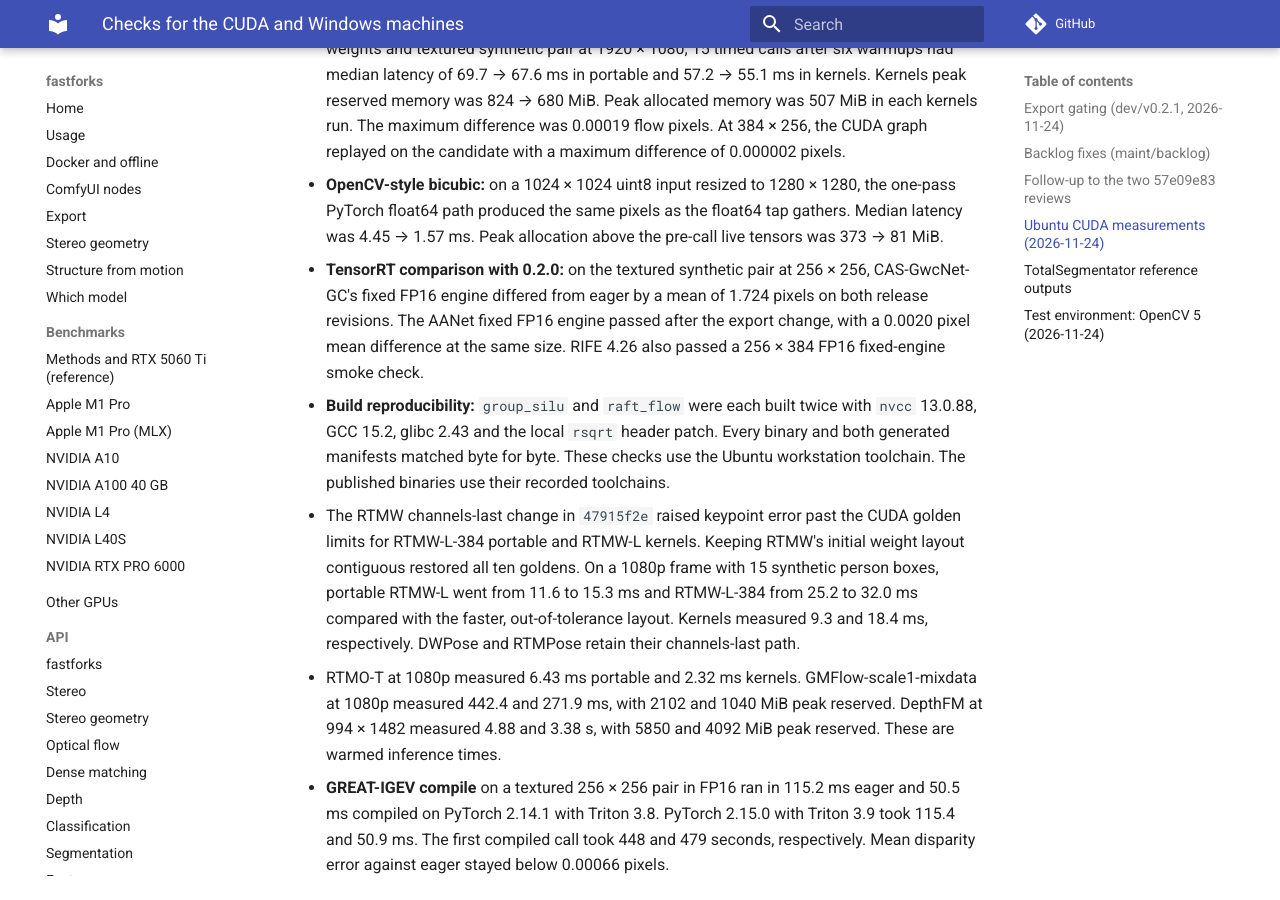
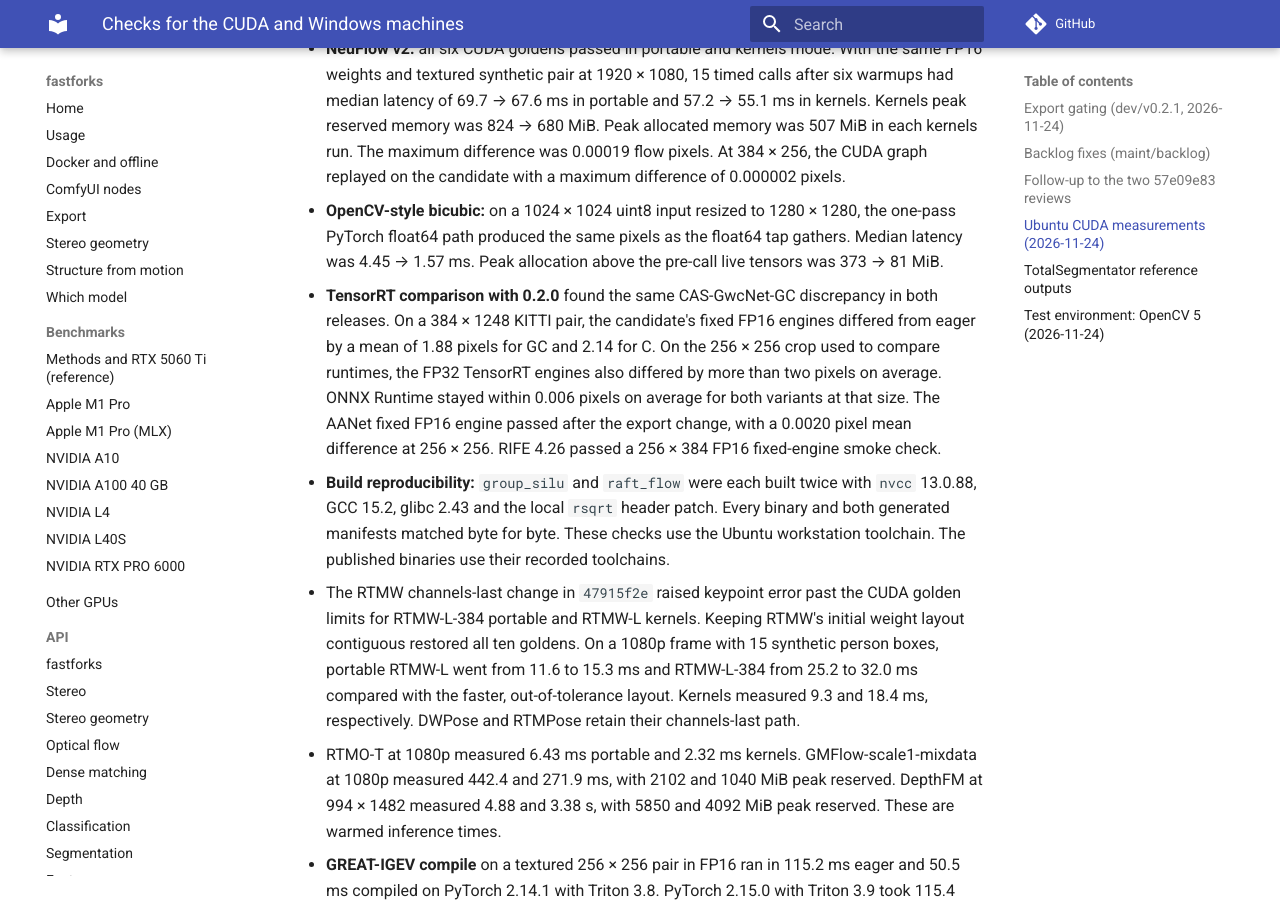
Before and after one commit to kleinicke/fastforks, an MkDocs documentation site: the page built from docs/plans/cuda-windows-checks.md, in a window 1280 px wide and 900 px high, scrolled down 3518 px. Built offline with MkDocs 1.6.1 and Material for MkDocs 9.7.7, drawn with Linux system fonts in a browser that asks for light colours; comment, search, counter and statistics services are not loaded; some of the changed text lies outside the part shown.

Commit message:
Gate inaccurate CAS-GwcNet TensorRT exports
Both variants differ from eager by roughly two pixels on a padded KITTI frame, and the smaller FP32 engines diverge as well. ONNX Runtime on the comparison crop stays within 0.006 pixels on average. Keep the ONNX path available and record the hardware results.

```diff
--- a/docs/plans/cuda-windows-checks.md
+++ b/docs/plans/cuda-windows-checks.md
@@ -21,6 +21,7 @@ fast-acvnet, las2, rtmo (t/s/m/l), rife-4.25 / 4.25-lite / 4.26, gimm-vfi-r and
   and a profile from 288 × 288 to 384 × 432. The engine's mean absolute difference from eager stayed below
   0.0018 pixels at min, opt and max. The 0.2.0 dynamic ONNX export failed on `aten.cudnn_grid_sampler`.
   CPU ONNX checks passed for CAS-GwcNet-C, CoEx and GREAT-IGEV. BridgeDepth hit the expected top-k tie in ONNX Runtime.
+  Both CAS-GwcNet variants have a TensorRT gate because the fixed engines diverged on rectified KITTI inputs.
 - [x] GMFlow-scale1-mixdata exported from CUDA in FP16 at 256 × 384. ONNX Runtime differed from CUDA eager by
   0.00053 flow pixels on average on the textured pair. The TensorRT card gate still applies, so engine speed and
   memory remain open.
@@ -86,10 +87,12 @@ and all 101 portable classifier module comparisons. The CUDA 13.0 wheel environm
 - **OpenCV-style bicubic:** on a 1024 × 1024 uint8 input resized to 1280 × 1280, the one-pass PyTorch float64 path
   produced the same pixels as the float64 tap gathers. Median latency was 4.45 → 1.57 ms. Peak allocation above the
   pre-call live tensors was 373 → 81 MiB.
-- **TensorRT comparison with 0.2.0:** on the textured synthetic pair at 256 × 256, CAS-GwcNet-GC's fixed FP16 engine
-  differed from eager by a mean of 1.724 pixels on both release revisions. The AANet fixed FP16 engine passed after
-  the export change, with a 0.0020 pixel mean difference at the same size. RIFE 4.26 also passed a 256 × 384 FP16
-  fixed-engine smoke check.
+- **TensorRT comparison with 0.2.0** found the same CAS-GwcNet-GC discrepancy in both releases. On a 384 × 1248 KITTI
+  pair, the candidate's fixed FP16 engines differed from eager by a mean of 1.88 pixels for GC and 2.14 for C. On
+  the 256 × 256 crop used to compare runtimes, the FP32 TensorRT engines also differed by more than two pixels on
+  average. ONNX Runtime stayed within 0.006 pixels on average for both variants at that size. The AANet fixed FP16
+  engine passed after the export change, with a 0.0020 pixel mean difference at 256 × 256. RIFE 4.26 passed a
+  256 × 384 FP16 fixed-engine smoke check.
 - **Build reproducibility:** `group_silu` and `raft_flow` were each built twice with `nvcc` 13.0.88, GCC 15.2,
   glibc 2.43 and the local `rsqrt` header patch. Every binary and both generated manifests matched byte for byte.
   These checks use the Ubuntu workstation toolchain. The published binaries use their recorded toolchains.
--- a/src/fastforks/stereo/models/cas_gwcnet/card.toml
+++ b/src/fastforks/stereo/models/cas_gwcnet/card.toml
@@ -49,6 +49,7 @@ venue = "CVPR 2020"
 [[variants]]
 id = "cas-gwcnet-gc-sceneflow"
 revision = 1
+planned = { tensorrt = "TensorRT 11.4 engines diverge from portable on rectified KITTI pairs. Use ONNX Runtime." }
 # Cas-GwcNet-gc (`--model gwcnet`), Scene Flow
 params = { arch = "gc" }
 weights = [{ name = "casgwcnet.ckpt", size = 131672430, sha256 = "8a3638501cd5d4cb31d6ec523757134db967db8139715443d83f08913bffa8ab", url = "https://virutalbuy-public.oss-cn-hangzhou.aliyuncs.com/share/cascade-stereo/CasStereoNet/gwcnet/casgwcnet.ckpt" }]
@@ -56,6 +57,7 @@ weights = [{ name = "casgwcnet.ckpt", size = 131672430, sha256 = "8a3638501cd5d4
 [[variants]]
 id = "cas-gwcnet-c-sceneflow"
 revision = 1
+planned = { tensorrt = "TensorRT 11.4 engines diverge from portable on rectified KITTI pairs. Use ONNX Runtime." }
 # Cas-GwcNet-c (`--model gwcnet-c`, concatenation volume only, PSMNet-style features), Scene Flow
 params = { arch = "c" }
 io = { min_size = 225 }  # the 64 x 64 pyramid pooling at 1/4 resolution needs padded sizes >= 256
```
Also changed, not shown: CHANGELOG.md (+1 -0 lines), docs/benchmarks.md (+2 -2 lines), docs/export.md (+1 -0 lines), docs/models/stereo.md (+5 -4 lines).
